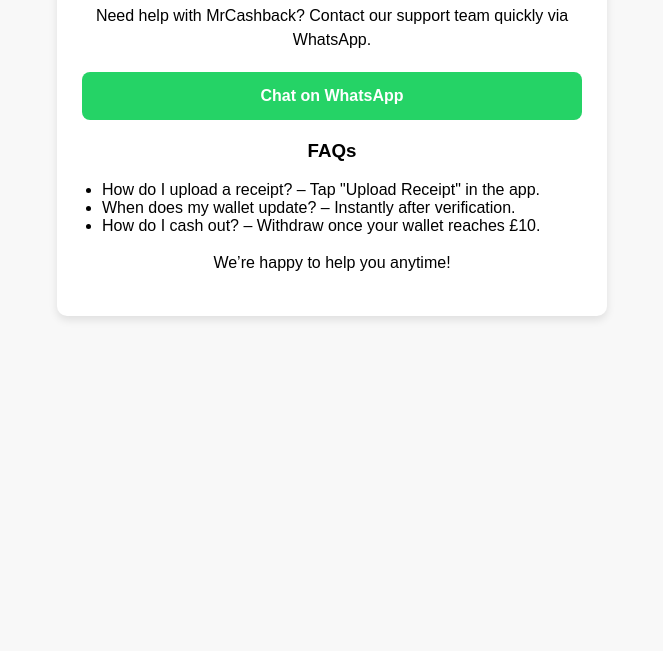
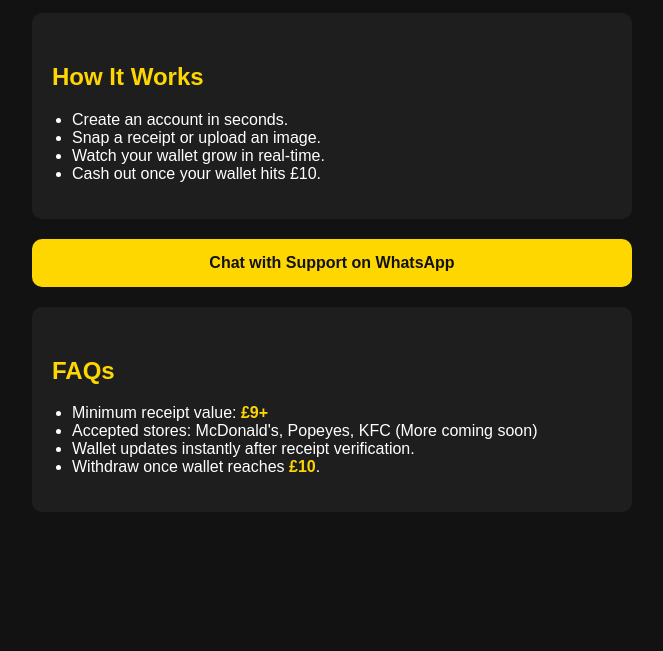
Before and after one commit to hk-cmyk1/CashBackSupport, a plain HTML site: page index.html in a window 1280 px wide. Shown: the part 149-800 px from the top of the page, without its empty margins (308-971 px from the left). Drawn offline with Linux system fonts and the light colour scheme.

Commit message:
Update index.html
Replace index.html with marketing + support version

```diff
--- a/index.html
+++ b/index.html
@@ -3,33 +3,50 @@
 <head>
   <meta charset="UTF-8">
   <meta name="viewport" content="width=device-width, initial-scale=1.0">
-  <title>MrCashback Support</title>
+  <title>MrCashback – Snap. Upload. Get Rewarded.</title>
   <style>
-    body { font-family: Arial, sans-serif; background: #f8f8f8; margin: 0; padding: 0; text-align: center; }
-    .container { max-width: 500px; margin: 50px auto; background: #fff; padding: 25px; border-radius: 10px; box-shadow: 0 4px 8px rgba(0,0,0,0.1); }
-    h1 { color: #4CAF50; margin-bottom: 20px; }
-    p { line-height: 1.5; }
-    a.button { display: block; padding: 15px 0; margin: 20px 0; background: #25D366; color: #fff; text-decoration: none; border-radius: 8px; font-weight: bold; }
-    a.button:hover { background: #1ebe5d; }
-    ul { text-align: left; padding-left: 20px; }
-    @media(max-width: 400px) { .container { margin: 20px; padding: 20px; } }
+    body { margin:0; font-family: Arial, sans-serif; background-color:#121212; color:#fff; }
+    a { text-decoration:none; color:inherit; }
+    .container { max-width:600px; margin:0 auto; padding:20px; }
+    h1 { color:#FFD700; font-size:2rem; margin-bottom:10px; text-align:center; }
+    h2 { color:#FFD700; margin-top:30px; }
+    p { line-height:1.6; }
+    .button { display:block; text-align:center; padding:15px; background-color:#FFD700; color:#121212; font-weight:bold; border-radius:10px; margin:20px 0; }
+    .button:hover { background-color:#e6c200; }
+    .section { background-color:#1E1E1E; padding:20px; border-radius:10px; margin-bottom:20px; }
+    ul { padding-left:20px; }
+    .highlight { color:#FFD700; font-weight:bold; }
+    @media(max-width:400px){ .container { padding:15px; } h1 { font-size:1.6rem; } }
   </style>
 </head>
 <body>
   <div class="container">
-    <h1>MrCashback Support</h1>
-    <p>Need help with MrCashback? Contact our support team quickly via WhatsApp.</p>
+    <!-- Marketing Section -->
+    <h1>Snap. <span class="highlight">Upload.</span> Get Rewarded.</h1>
+    <p>Turn your everyday shopping receipts into real cash with <strong>MrCashback</strong>! Upload receipts in seconds and earn money back instantly.</p>
+    <div class="section">
+      <h2>How It Works</h2>
+      <ul>
+        <li>Create an account in seconds.</li>
+        <li>Snap a receipt or upload an image.</li>
+        <li>Watch your wallet grow in real-time.</li>
+        <li>Cash out once your wallet hits £10.</li>
+      </ul>
+    </div>
 
-    <a class="button" href="https://wa.me/447350695847" target="_blank">Chat on WhatsApp</a>
+    <!-- WhatsApp Support Button -->
+    <a class="button" href="https://wa.me/447350695847" target="_blank">Chat with Support on WhatsApp</a>
 
-    <h3>FAQs</h3>
-    <ul>
-      <li>How do I upload a receipt? – Tap "Upload Receipt" in the app.</li>
-      <li>When does my wallet update? – Instantly after verification.</li>
-      <li>How do I cash out? – Withdraw once your wallet reaches £10.</li>
-    </ul>
-
-    <p>We’re happy to help you anytime!</p>
+    <!-- FAQ / Info Section -->
+    <div class="section">
+      <h2>FAQs</h2>
+      <ul>
+        <li>Minimum receipt value: <span class="highlight">£9+</span></li>
+        <li>Accepted stores: McDonald's, Popeyes, KFC (More coming soon)</li>
+        <li>Wallet updates instantly after receipt verification.</li>
+        <li>Withdraw once wallet reaches <span class="highlight">£10</span>.</li>
+      </ul>
+    </div>
   </div>
 </body>
 </html>
```
